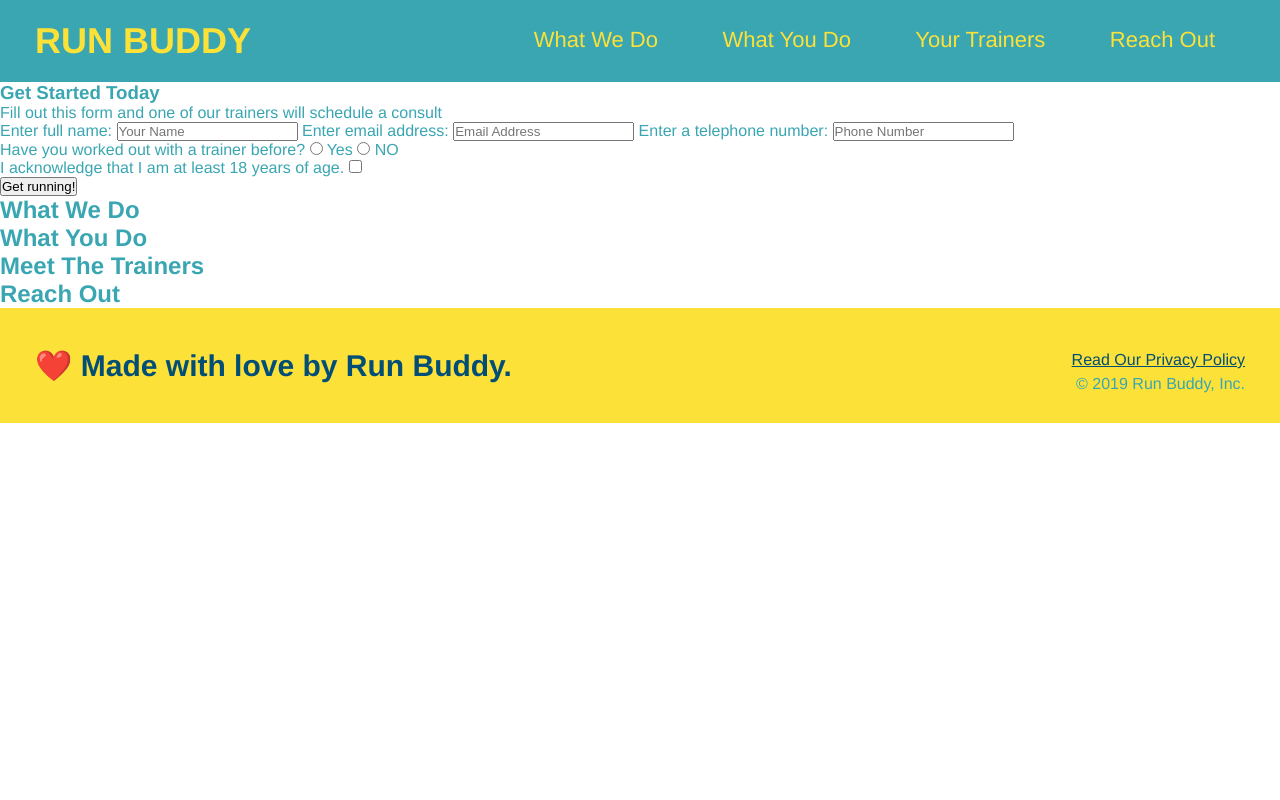
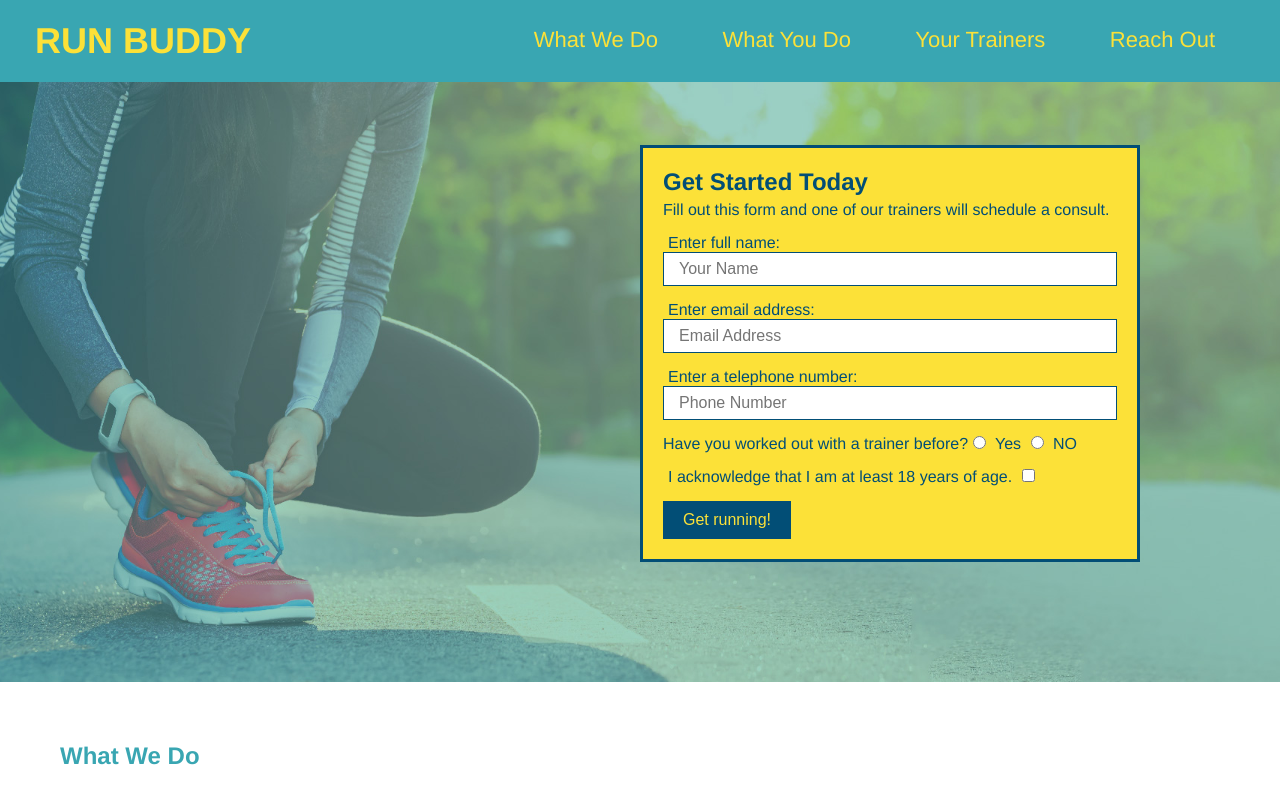
Before and after one commit to vuelee0/First-Repo, a plain HTML site: page index.html in a window 1280 px wide. Shown: the top 800 px of the page. Drawn offline with Linux system fonts and the light colour scheme.

Commit message:
sign-up form style

```diff
--- a/assets/css/style.css
+++ b/assets/css/style.css
@@ -66,3 +66,61 @@ footer div {
 footer a {
     color: #024e76;
 }
+
+section {
+    padding: 60px;
+}
+
+/* Hero Styles Start */
+.hero {
+    background-image: url("../images/hero-bg.jpeg");
+    height: 600px;
+    background-size: cover;
+    background-position: center;
+    position: relative
+}
+
+.hero-form {
+    background-color: #fce138;
+    padding: 20px;
+    width: 500px;
+    color: #024e76;
+    border-style: solid;
+    border-width: 3px;
+    border-color: #024e76; /* border: solid 3px #024e76 (Preceding line of code can be written this way as well) */
+    position: absolute;
+    bottom: 120px;
+    right: 140px;
+}
+
+.hero-form h3 {
+    font-size: 24px;
+    margin: 0;
+}
+
+.hero-form p {
+    margin: 5px 0 15px 0;
+}
+
+.form-input {
+    border: 1px solid #024e76;
+    display: block;
+    padding: 7px 15px;
+    font-size: 16px;
+    color: #024e76;
+    width: 100%;
+    margin-bottom: 15px;
+}
+
+.hero-form label {
+    margin: 5px;
+}
+
+.hero-form button {
+    color:#fce138;
+    background-color: #024e76;
+    border: none;
+    padding: 10px 20px;
+    font-size: 16px;
+}
+/* Hero Styles End */
--- a/index.html
+++ b/index.html
@@ -36,18 +36,18 @@
         </header>
 
         <!-- hero/jumbotron -->
-        <section>
-            <div>
+        <section class="hero">
+            <div class="hero-form">
                 <h3>Get Started Today</h3>
-                <p>Fill out this form and one of our trainers will schedule a consult</p>
+                <p>Fill out this form and one of our trainers will schedule a consult.</p>
                 <!-- Add form element -->
                 <form>
                     <label for="name">Enter full name:</label>
-                    <input type="text" placeholder="Your Name" name="name" id="name" />
+                    <input type="text" placeholder="Your Name" name="name" id="name" class="form-input"/>
                     <label for="email">Enter email address:</label>
-                    <input type="email" placeholder="Email Address" name="email" id="email" />
+                    <input type="email" placeholder="Email Address" name="email" id="email" class="form-input"/>
                     <label for="Phone">Enter a telephone number:</label>
-                    <input type="tel" placeholder="Phone Number" name="phone" id="phone" />
+                    <input type="tel" placeholder="Phone Number" name="phone" id="phone" class="form-input"/>
                     <p>
                         Have you worked out with a trainer before?
                         <input type="radio" name="trainer-confirm" id="trainer-yes" />
```
Also changed, not shown: assets/images/hero-bg.jpeg (added).
